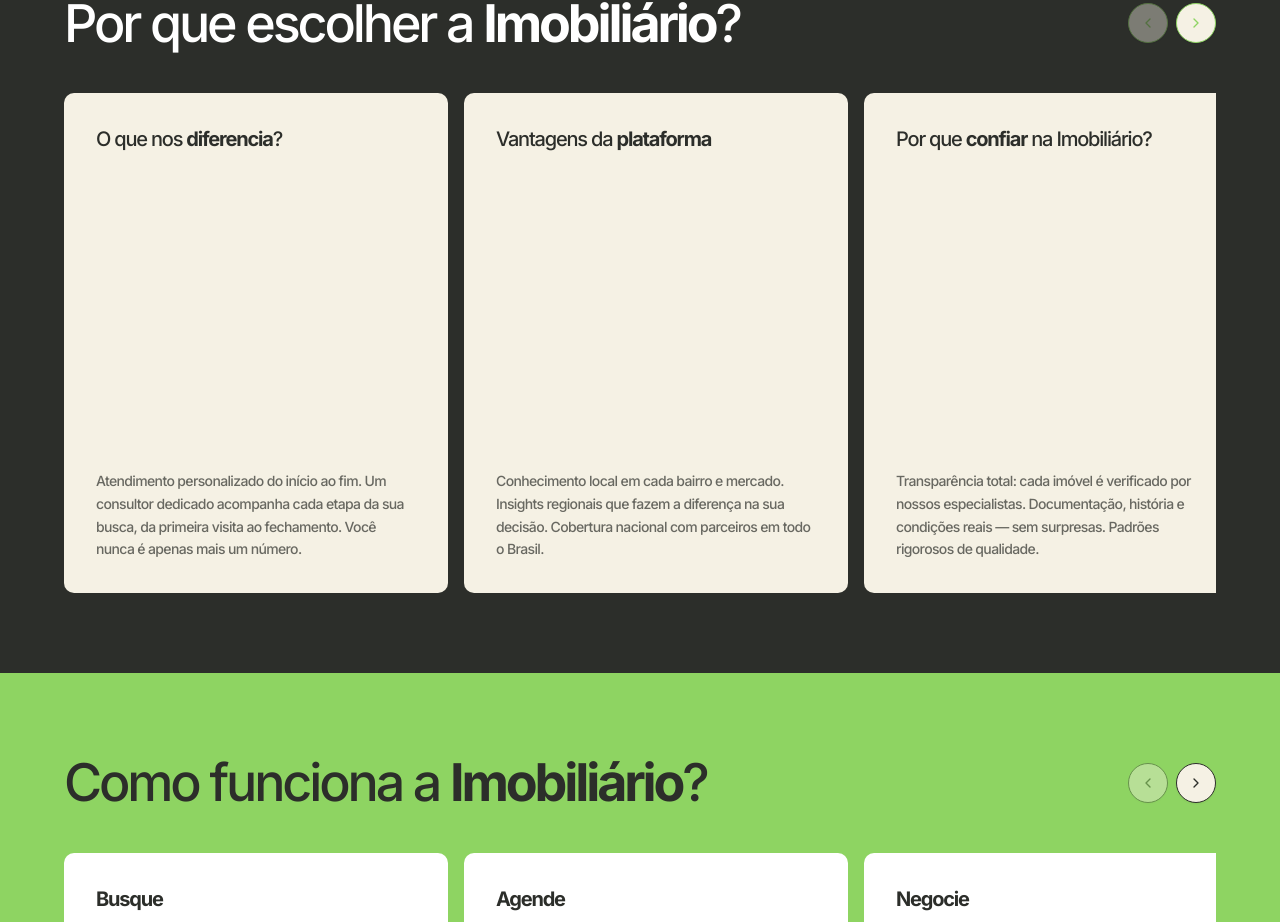
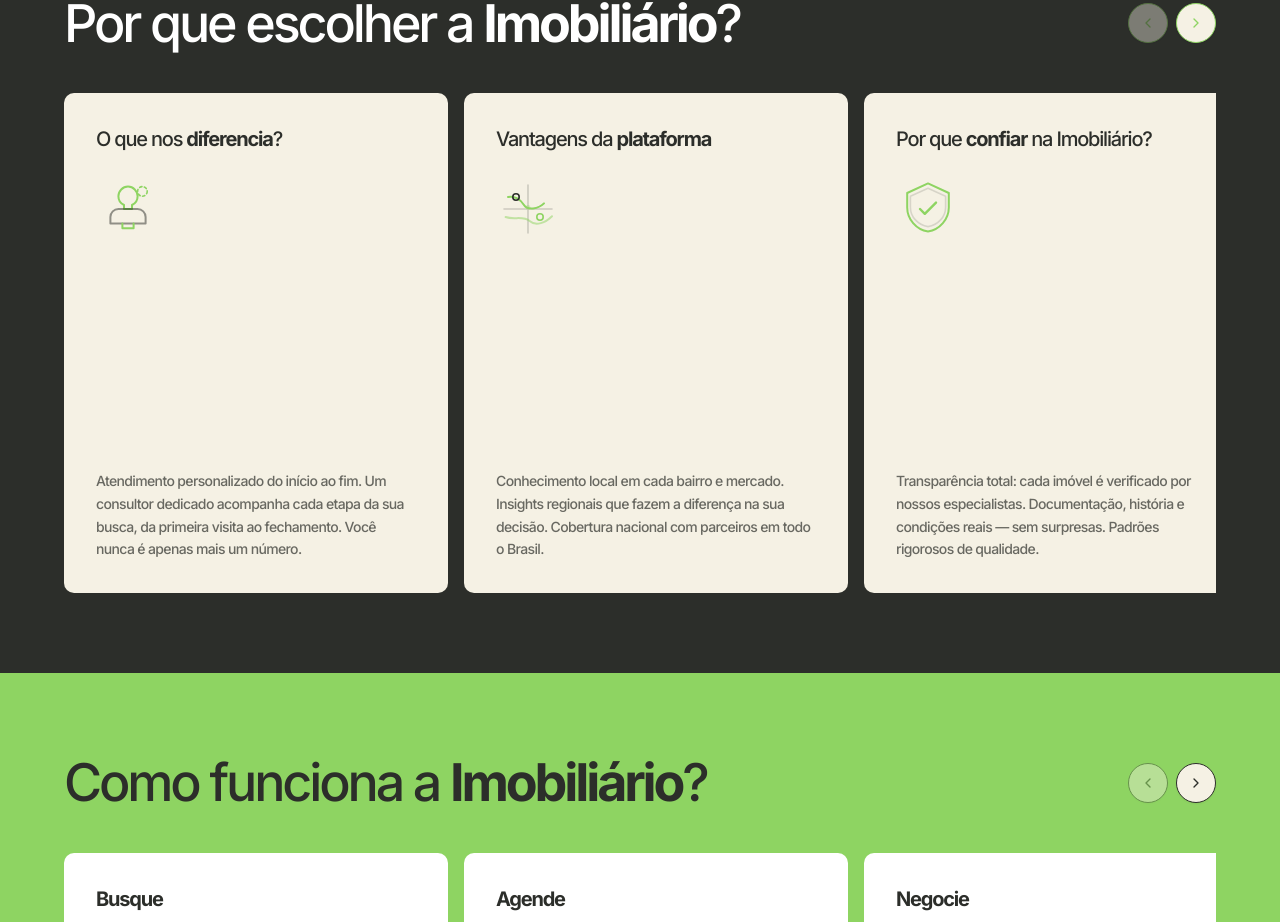
Before and after one commit to MTconnect-BR/imobiliario, a Next.js app: page / in a window 1280 px wide. Shown: the part 1499-2421 px from the top of the page. Built offline with nearby package versions, Linux system fonts and the light colour scheme.

Commit message:
feat: add organic SVG illustrations to carousel cards (mindmarket.com style)

```diff
--- a/app/page.tsx
+++ b/app/page.tsx
@@ -112,9 +112,17 @@ export default function Home() {
             <CarouselContent>
               <CarouselItem className="sm:basis-1/2 lg:basis-1/3">
                 <div className="flex h-full min-h-[400px] flex-col justify-between gap-4 rounded-[10px] bg-[#f5f1e4] p-8 sm:min-h-[500px]">
-                  <h3 className="text-xl font-medium tracking-[-0.06em] text-charcoal">
+                  <div>
+                    <h3 className="mb-6 text-xl font-medium tracking-[-0.06em] text-charcoal">
                       O que nos <strong>diferencia</strong>?
                     </h3>
+                    <svg viewBox="0 0 80 80" fill="none" xmlns="http://www.w3.org/2000/svg" className="mb-6 h-16 w-16" aria-hidden="true">
+                      <path d="M40 12c-6.6 0-12 5.4-12 12 0 4.8 2.8 9 7 11v5h10v-5c4.2-2 7-6.2 7-11 0-6.6-5.4-12-12-12z" stroke="#8ed462" strokeWidth="2.5" strokeLinecap="round" strokeLinejoin="round"/>
+                      <path d="M28 40c-5.5 0-10 4.5-10 10v8h44v-8c0-5.5-4.5-10-10-10H28z" stroke="#2c2e2a" strokeWidth="2.5" strokeLinecap="round" strokeLinejoin="round" opacity="0.5"/>
+                      <path d="M33 58v6M47 58v6M33 64h14" stroke="#8ed462" strokeWidth="2.5" strokeLinecap="round" strokeLinejoin="round"/>
+                      <circle cx="58" cy="18" r="6" stroke="#8ed462" strokeWidth="2" strokeLinecap="round" strokeDasharray="3 3"/>
+                    </svg>
+                  </div>
                   <div>
                     <p className="text-sm leading-relaxed text-charcoal/70">
                       Atendimento personalizado do início ao fim. Um consultor
@@ -127,9 +135,19 @@ export default function Home() {
 
               <CarouselItem className="sm:basis-1/2 lg:basis-1/3">
                 <div className="flex h-full min-h-[400px] flex-col justify-between gap-4 rounded-[10px] bg-[#f5f1e4] p-8 sm:min-h-[500px]">
-                  <h3 className="text-xl font-medium tracking-[-0.06em] text-charcoal">
+                  <div>
+                    <h3 className="mb-6 text-xl font-medium tracking-[-0.06em] text-charcoal">
                       Vantagens da <strong>plataforma</strong>
                     </h3>
+                    <svg viewBox="0 0 80 80" fill="none" xmlns="http://www.w3.org/2000/svg" className="mb-6 h-16 w-16" aria-hidden="true">
+                      <path d="M10 40h60M40 10v60" stroke="#2c2e2a" strokeWidth="2" strokeLinecap="round" opacity="0.2"/>
+                      <path d="M15 25c8-2 16 3 20 10s18 5 25-2" stroke="#8ed462" strokeWidth="2.5" strokeLinecap="round" strokeLinejoin="round"/>
+                      <path d="M12 50c10 4 22-2 30 5s20 2 28-6" stroke="#8ed462" strokeWidth="2.5" strokeLinecap="round" strokeLinejoin="round" opacity="0.5"/>
+                      <circle cx="25" cy="25" r="4" stroke="#2c2e2a" strokeWidth="2" strokeLinecap="round"/>
+                      <circle cx="55" cy="50" r="4" stroke="#8ed462" strokeWidth="2" strokeLinecap="round"/>
+                      <circle cx="40" cy="38" r="3" fill="#8ed462" opacity="0.3"/>
+                    </svg>
+                  </div>
                   <div>
                     <p className="text-sm leading-relaxed text-charcoal/70">
                       Conhecimento local em cada bairro e mercado. Insights
@@ -142,9 +160,16 @@ export default function Home() {
 
               <CarouselItem className="sm:basis-1/2 lg:basis-1/3">
                 <div className="flex h-full min-h-[400px] flex-col justify-between gap-4 rounded-[10px] bg-[#f5f1e4] p-8 sm:min-h-[500px]">
-                  <h3 className="text-xl font-medium tracking-[-0.06em] text-charcoal">
+                  <div>
+                    <h3 className="mb-6 text-xl font-medium tracking-[-0.06em] text-charcoal">
                       Por que <strong>confiar</strong> na Imobiliário?
                     </h3>
+                    <svg viewBox="0 0 80 80" fill="none" xmlns="http://www.w3.org/2000/svg" className="mb-6 h-16 w-16" aria-hidden="true">
+                      <path d="M40 8L14 20v18c0 14.4 11.1 27.8 26 30 14.9-2.2 26-15.6 26-30V20L40 8z" stroke="#8ed462" strokeWidth="2.5" strokeLinecap="round" strokeLinejoin="round"/>
+                      <path d="M40 14L18 24v14c0 11.5 9.4 22.2 22 24 12.6-1.8 22-12.5 22-24V24L40 14z" stroke="#2c2e2a" strokeWidth="2" strokeLinecap="round" strokeLinejoin="round" opacity="0.15"/>
+                      <path d="M30 40l6 6 14-14" stroke="#8ed462" strokeWidth="3" strokeLinecap="round" strokeLinejoin="round"/>
+                    </svg>
+                  </div>
                   <div>
                     <p className="text-sm leading-relaxed text-charcoal/70">
                       Transparência total: cada imóvel é verificado por nossos
@@ -157,9 +182,18 @@ export default function Home() {
 
               <CarouselItem className="sm:basis-1/2 lg:basis-1/3">
                 <div className="flex h-full min-h-[400px] flex-col justify-between gap-4 rounded-[10px] bg-[#f5f1e4] p-8 sm:min-h-[500px]">
-                  <h3 className="text-xl font-medium tracking-[-0.06em] text-charcoal">
+                  <div>
+                    <h3 className="mb-6 text-xl font-medium tracking-[-0.06em] text-charcoal">
                       <strong>Segurança</strong> Jurídica
                     </h3>
+                    <svg viewBox="0 0 80 80" fill="none" xmlns="http://www.w3.org/2000/svg" className="mb-6 h-16 w-16" aria-hidden="true">
+                      <rect x="16" y="8" width="36" height="48" rx="4" stroke="#2c2e2a" strokeWidth="2.5" strokeLinecap="round" strokeLinejoin="round"/>
+                      <path d="M24 20h20M24 28h16M24 36h12" stroke="#8ed462" strokeWidth="2" strokeLinecap="round"/>
+                      <circle cx="52" cy="52" r="14" stroke="#8ed462" strokeWidth="2.5" strokeLinecap="round"/>
+                      <path d="M46 52l4 4 8-8" stroke="#8ed462" strokeWidth="2.5" strokeLinecap="round" strokeLinejoin="round"/>
+                      <path d="M22 56v8h28v-8" stroke="#2c2e2a" strokeWidth="2" strokeLinecap="round" strokeLinejoin="round" opacity="0.3"/>
+                    </svg>
+                  </div>
                   <div>
                     <p className="text-sm leading-relaxed text-charcoal/70">
                       Documentação verificada por especialistas. Processos
@@ -172,9 +206,17 @@ export default function Home() {
 
               <CarouselItem className="sm:basis-1/2 lg:basis-1/3">
                 <div className="flex h-full min-h-[400px] flex-col justify-between gap-4 rounded-[10px] bg-[#f5f1e4] p-8 sm:min-h-[500px]">
-                  <h3 className="text-xl font-medium tracking-[-0.06em] text-charcoal">
+                  <div>
+                    <h3 className="mb-6 text-xl font-medium tracking-[-0.06em] text-charcoal">
                       <strong>Financiamento</strong> Facilitado
                     </h3>
+                    <svg viewBox="0 0 80 80" fill="none" xmlns="http://www.w3.org/2000/svg" className="mb-6 h-16 w-16" aria-hidden="true">
+                      <circle cx="40" cy="40" r="28" stroke="#2c2e2a" strokeWidth="2.5" strokeLinecap="round" opacity="0.15"/>
+                      <circle cx="40" cy="40" r="22" stroke="#8ed462" strokeWidth="2.5" strokeLinecap="round"/>
+                      <path d="M40 24v32M34 30h12c2.2 0 4 1.8 4 4s-1.8 4-4 4H34h12c2.2 0 4 1.8 4 4s-1.8 4-4 4H34" stroke="#8ed462" strokeWidth="2.5" strokeLinecap="round" strokeLinejoin="round"/>
+                      <path d="M20 56l8-8M60 24l-8 8" stroke="#2c2e2a" strokeWidth="2" strokeLinecap="round" opacity="0.2"/>
+                    </svg>
+                  </div>
                   <div>
                     <p className="text-sm leading-relaxed text-charcoal/70">
                       Parcerias com os principais bancos do Brasil. Crédito
@@ -187,9 +229,19 @@ export default function Home() {
 
               <CarouselItem className="sm:basis-1/2 lg:basis-1/3">
                 <div className="flex h-full min-h-[400px] flex-col justify-between gap-4 rounded-[10px] bg-[#f5f1e4] p-8 sm:min-h-[500px]">
-                  <h3 className="text-xl font-medium tracking-[-0.06em] text-charcoal">
+                  <div>
+                    <h3 className="mb-6 text-xl font-medium tracking-[-0.06em] text-charcoal">
                       <strong>Suporte</strong> Pós-Venda
                     </h3>
+                    <svg viewBox="0 0 80 80" fill="none" xmlns="http://www.w3.org/2000/svg" className="mb-6 h-16 w-16" aria-hidden="true">
+                      <path d="M20 50c0-11 9-20 20-20s20 9 20 20" stroke="#8ed462" strokeWidth="2.5" strokeLinecap="round" strokeLinejoin="round"/>
+                      <path d="M14 56c0-14.4 11.1-26 26-26s26 11.6 26 26" stroke="#2c2e2a" strokeWidth="2" strokeLinecap="round" strokeLinejoin="round" opacity="0.2"/>
+                      <circle cx="40" cy="26" r="6" stroke="#8ed462" strokeWidth="2.5" strokeLinecap="round"/>
+                      <path d="M28 44l8 8 16-16" stroke="#8ed462" strokeWidth="2.5" strokeLinecap="round" strokeLinejoin="round" opacity="0.4"/>
+                      <path d="M32 62h16" stroke="#8ed462" strokeWidth="2.5" strokeLinecap="round"/>
+                      <path d="M36 66h8" stroke="#8ed462" strokeWidth="2" strokeLinecap="round" opacity="0.5"/>
+                    </svg>
+                  </div>
                   <div>
                     <p className="text-sm leading-relaxed text-charcoal/70">
                       Acompanhamento contínuo após a compra. Assistência com
```
Lines whose indentation alone changed are shown as unchanged.
